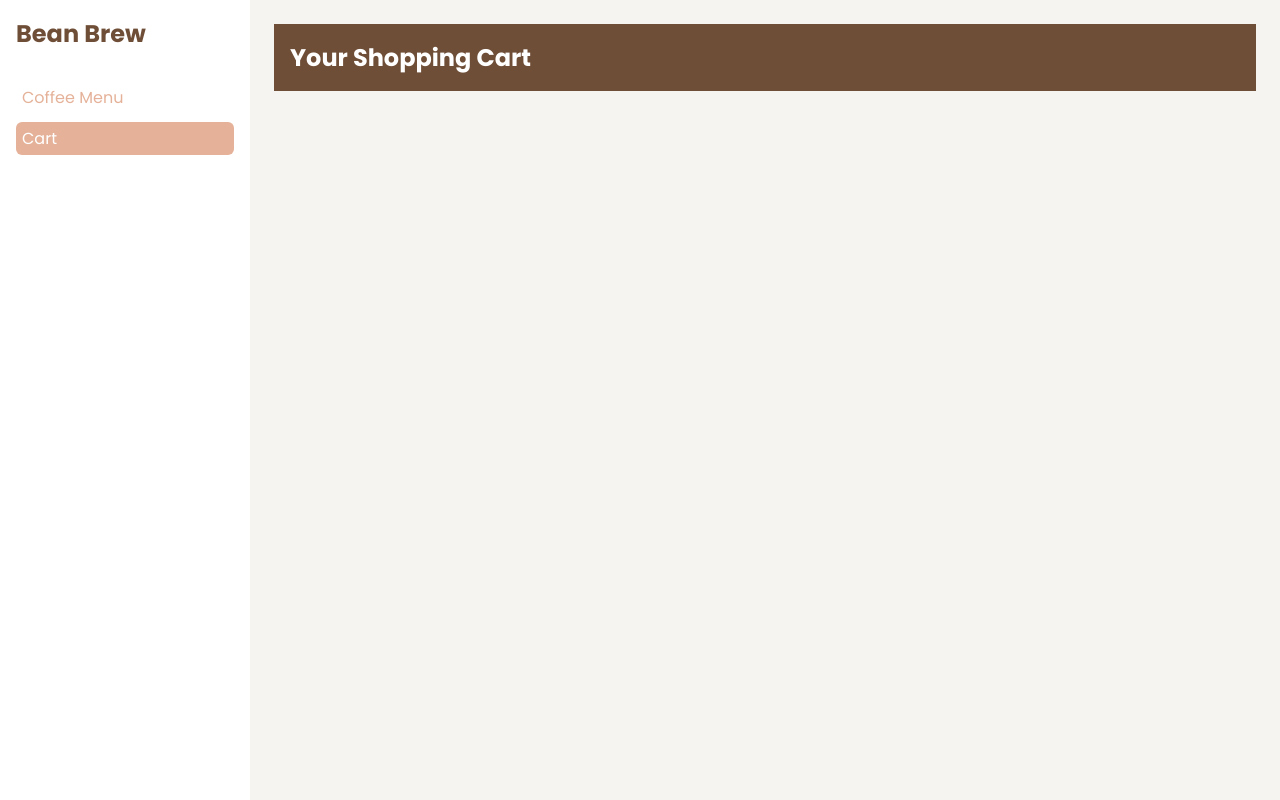
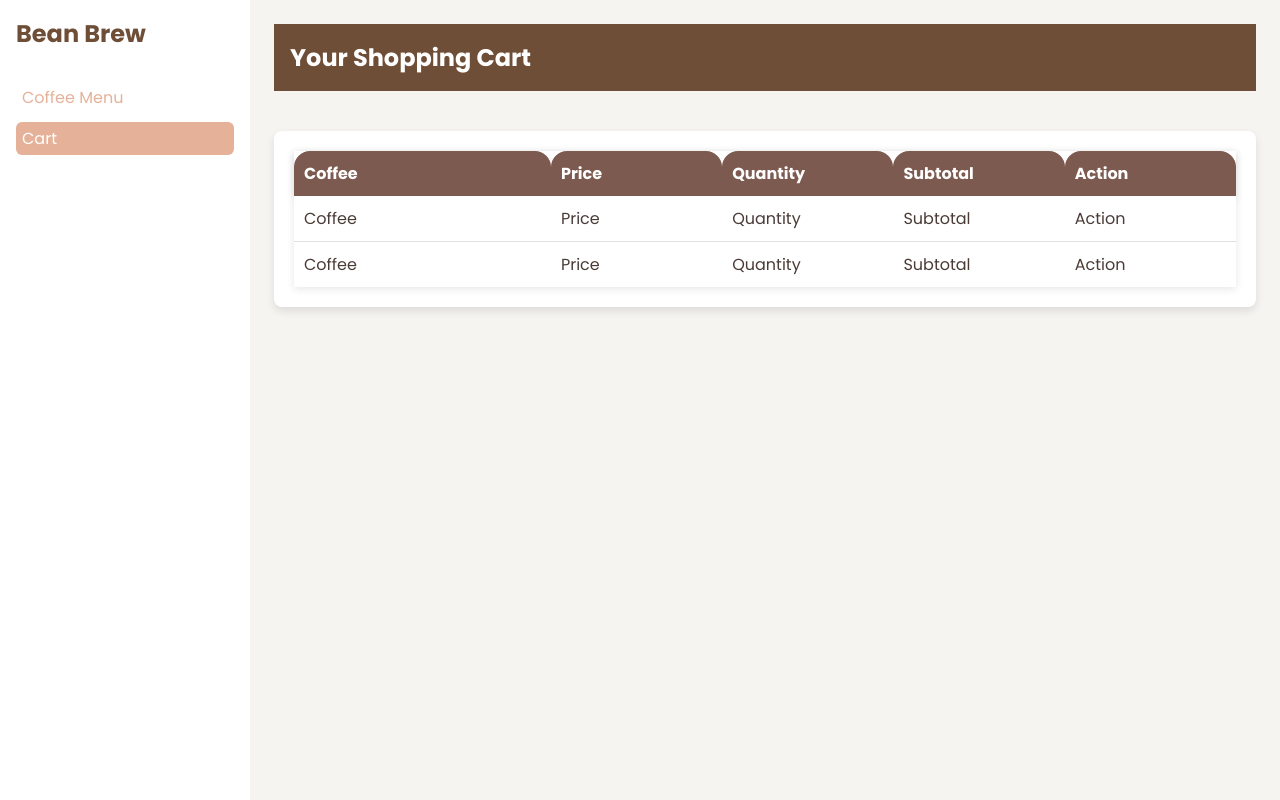
Before and after one commit to aleksi-svaridze/coffee-shop, a React (Vite) app in the folder client/: page /cart in a window 1280 px wide. Built offline with nearby package versions, Linux system fonts and the light colour scheme.

Commit message:
Add table component to Cart page

```diff
--- /dev/null
+++ b/client/src/components/Table.jsx
@@ -0,0 +1,68 @@
+import { useLocation } from "react-router-dom";
+import Btn from "../buttons/Btn";
+import Styles from "./Table.module.css";
+
+function Table({
+  value_1,
+  value_2,
+  value_3,
+  value_4,
+  value_5,
+  data,
+  deleteCoffee,
+}) {
+  const location = useLocation();
+
+  return (
+    <div className={Styles.table}>
+      <div className={Styles.table__header}>
+        <div className={Styles.cell}>{value_1}</div>
+        <div className={Styles.cell}>{value_2}</div>
+        <div className={Styles.cell}>{value_3}</div>
+        <div className={Styles.cell}>{value_4}</div>
+        <div className={Styles.cell}>{value_5}</div>
+        <div className={Styles.cell}>Actions</div>
+      </div>
+      {data.map((item) => (
+        <div key={item.id} className={Styles.table__body}>
+          <div className={Styles.cell}>{item.id}</div>
+          <div className={Styles.cell}>{item.coffeeName}</div>
+          <div className={Styles.cell}>
+            {location.pathname !== "/" ? item.price : item.countryOfOrigin}
+          </div>
+          <div className={Styles.cell}>
+            {location.pathname !== "/" ? item.strength : item.caffeine}
+          </div>
+          <div className={Styles.cell}>
+            ${location.pathname !== "/" ? item.flavor : item.price}
+          </div>
+          <div className={Styles.table__flex_cell}>
+            {location.pathname === "/" && (
+              <Btn
+                bgColor={"#B4846C"}
+                label={"View"}
+                path={`/coffee/${item.id}`}
+              />
+            )}
+
+            <Btn
+              bgColor={"#7d5a50"}
+              label={"Edit"}
+              path={`/update-coffee/${item.id}`}
+              id={item.id}
+            />
+            <Btn
+              bgColor={"#e74c3c"}
+              label={"Delete"}
+              path={"#"}
+              id={item.id}
+              action={deleteCoffee}
+            />
+          </div>
+        </div>
+      ))}
+    </div>
+  );
+}
+
+export default Table;
--- a/client/src/pages/CartPage.jsx
+++ b/client/src/pages/CartPage.jsx
@@ -1,10 +1,56 @@
 import Header from "../components/Header";
+import Button from "../components/Btn";
+import { CartWrapper } from "../styles/CartPage.style";
+import { useState } from "react";
+import {
+  TableBody,
+  TableBodyCell,
+  TableHeader,
+  TableHeaderCell,
+  TableWrapper,
+} from "../styles/Table.style";
 
 function CartPage() {
+  const [isInCart] = useState(true);
   return (
-    <div>
+    <>
       <Header title="Your Shopping Cart" />
-    </div>
+      {isInCart ? (
+        <CartWrapper>
+          <TableWrapper>
+            <TableHeader>
+              <TableHeaderCell>Coffee</TableHeaderCell>
+              <TableHeaderCell>Price</TableHeaderCell>
+              <TableHeaderCell>Quantity</TableHeaderCell>
+              <TableHeaderCell>Subtotal</TableHeaderCell>
+              <TableHeaderCell>Action</TableHeaderCell>
+            </TableHeader>
+
+            <TableBody>
+              <TableBodyCell>Coffee</TableBodyCell>
+              <TableBodyCell>Price</TableBodyCell>
+              <TableBodyCell>Quantity</TableBodyCell>
+              <TableBodyCell>Subtotal</TableBodyCell>
+              <TableBodyCell>Action</TableBodyCell>
+            </TableBody>
+
+            <TableBody>
+              <TableBodyCell>Coffee</TableBodyCell>
+              <TableBodyCell>Price</TableBodyCell>
+              <TableBodyCell>Quantity</TableBodyCell>
+              <TableBodyCell>Subtotal</TableBodyCell>
+              <TableBodyCell>Action</TableBodyCell>
+            </TableBody>
+          </TableWrapper>
+        </CartWrapper>
+      ) : (
+        <CartWrapper>
+          <h1>Your cart is empty</h1>
+          <p>Add some delicious coffee to your cart!</p>
+          <Button url="/" title="Back to Shop" />
+        </CartWrapper>
+      )}
+    </>
   );
 }
 
--- a/client/src/styles/Btn.style.js
+++ b/client/src/styles/Btn.style.js
@@ -3,6 +3,7 @@ import { Link } from "react-router-dom";
 
 export const StyledLink = styled(Link)`
   padding: 8px 16px;
+  text-decoration: none;
   background-color: #6f4e37;
   color: white;
   border: none;
--- /dev/null
+++ b/client/src/styles/CartPage.style.js
@@ -0,0 +1,13 @@
+import styled from "styled-components";
+
+export const CartWrapper = styled.div`
+  background-color: white;
+  box-shadow: 0px 4px 8px rgba(0, 0, 0, 0.1);
+  border-radius: 8px;
+  padding: 20px;
+  width: 100%;
+  display: flex;
+  flex-direction: column;
+  align-items: center;
+  gap: 20px;
+`;
--- /dev/null
+++ b/client/src/styles/Table.style.js
@@ -0,0 +1,41 @@
+import styled from "styled-components";
+
+export const TableWrapper = styled.div`
+  box-shadow: 0 2px 8px rgba(0, 0, 0, 0.1);
+  width: 100%;
+`;
+export const TableHeader = styled.div`
+  display: grid;
+  grid-template-columns: 1.5fr 1fr 1fr 1fr 1fr;
+  box-shadow: 0 2px 8px rgba(0, 0, 0, 0.1);
+  overflow: hidden;
+  color: white;
+  font-weight: bold;
+`;
+
+export const TableBody = styled.div`
+  display: grid;
+  grid-template-columns: 1.5fr 1fr 1fr 1fr 1fr;
+  background-color: white;
+  color: #4a3b36;
+  &:not(:last-child) {
+    border-bottom: 1px solid #e0e0e0;
+  }
+`;
+
+export const TableBodyCell = styled.div`
+  display: flex;
+  padding: 10px;
+  align-items: center;
+  gap: 5px;
+`;
+
+export const TableHeaderCell = styled.div`
+  display: flex;
+  border-radius: 16px 16px 0 0;
+  background-color: #7d5a50;
+  color: white;
+  padding: 10px;
+  align-items: center;
+  gap: 5px;
+`;
```
